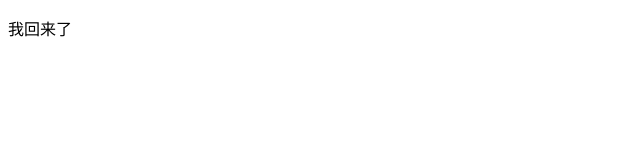
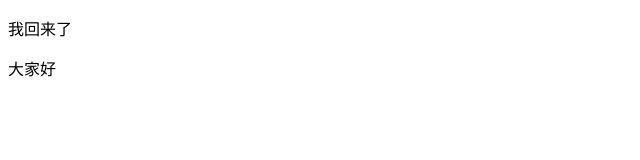
Before and after one commit to hyq-81/five97, a plain HTML site: page index.html in a window 1280 px wide. Shown: the full height of the page, 0-640 px from the left. Drawn offline with Linux system fonts and the light colour scheme.

Commit message:
大家好

```diff
--- a/index.html
+++ b/index.html
@@ -10,6 +10,7 @@
 <body>
 
     <p>我回来了</p>
+    <p>大家好</p>
 
 </body>
 
```
